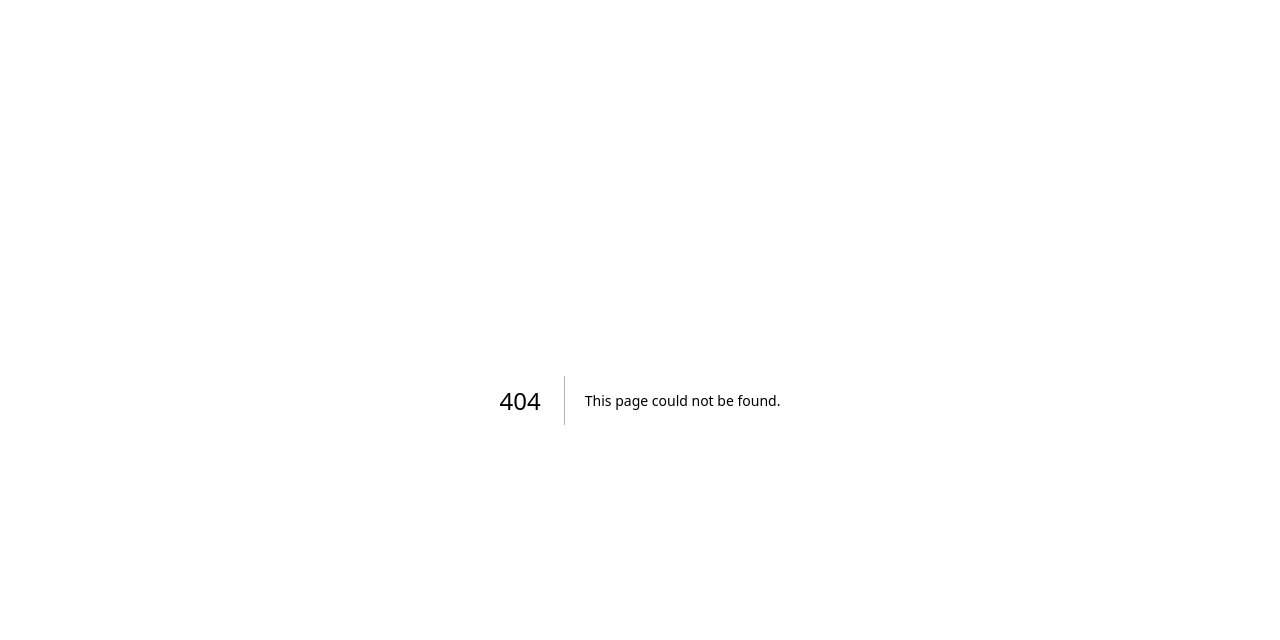
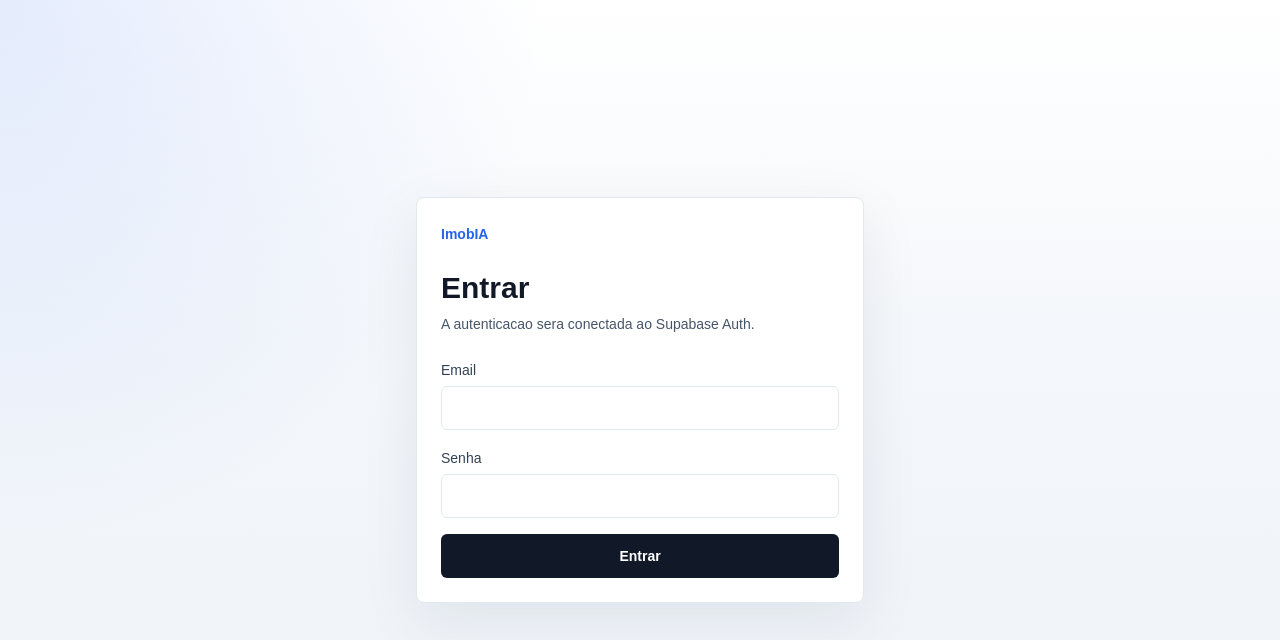
Before and after one commit to kairosystem085/agente-imob, a Next.js app: page /login in a window 1280 px wide. Before the commit this address had no page. Shown: the top 640 px of the page. Built offline with nearby package versions, Linux system fonts and the light colour scheme.

Commit message:
Add login page

```diff
--- /dev/null
+++ b/src/app/login/page.tsx
@@ -0,0 +1,24 @@
+import Link from "next/link";
+
+export default function LoginPage() {
+  return (
+    <main className="grid min-h-screen place-items-center px-6">
+      <section className="w-full max-w-md rounded-lg border border-slate-200 bg-white p-6 shadow-soft">
+        <Link href="/" className="text-sm font-semibold text-signal">ImobIA</Link>
+        <h1 className="mt-6 text-3xl font-semibold text-ink">Entrar</h1>
+        <p className="mt-2 text-sm text-slate-600">A autenticacao sera conectada ao Supabase Auth.</p>
+        <form className="mt-6 space-y-4">
+          <label className="block">
+            <span className="text-sm font-medium text-slate-700">Email</span>
+            <input className="mt-1 h-11 w-full rounded-md border border-slate-200 px-3 text-sm outline-none focus:border-signal" />
+          </label>
+          <label className="block">
+            <span className="text-sm font-medium text-slate-700">Senha</span>
+            <input type="password" className="mt-1 h-11 w-full rounded-md border border-slate-200 px-3 text-sm outline-none focus:border-signal" />
+          </label>
+          <button type="button" className="h-11 w-full rounded-md bg-ink text-sm font-semibold text-white">Entrar</button>
+        </form>
+      </section>
+    </main>
+  );
+}
```
